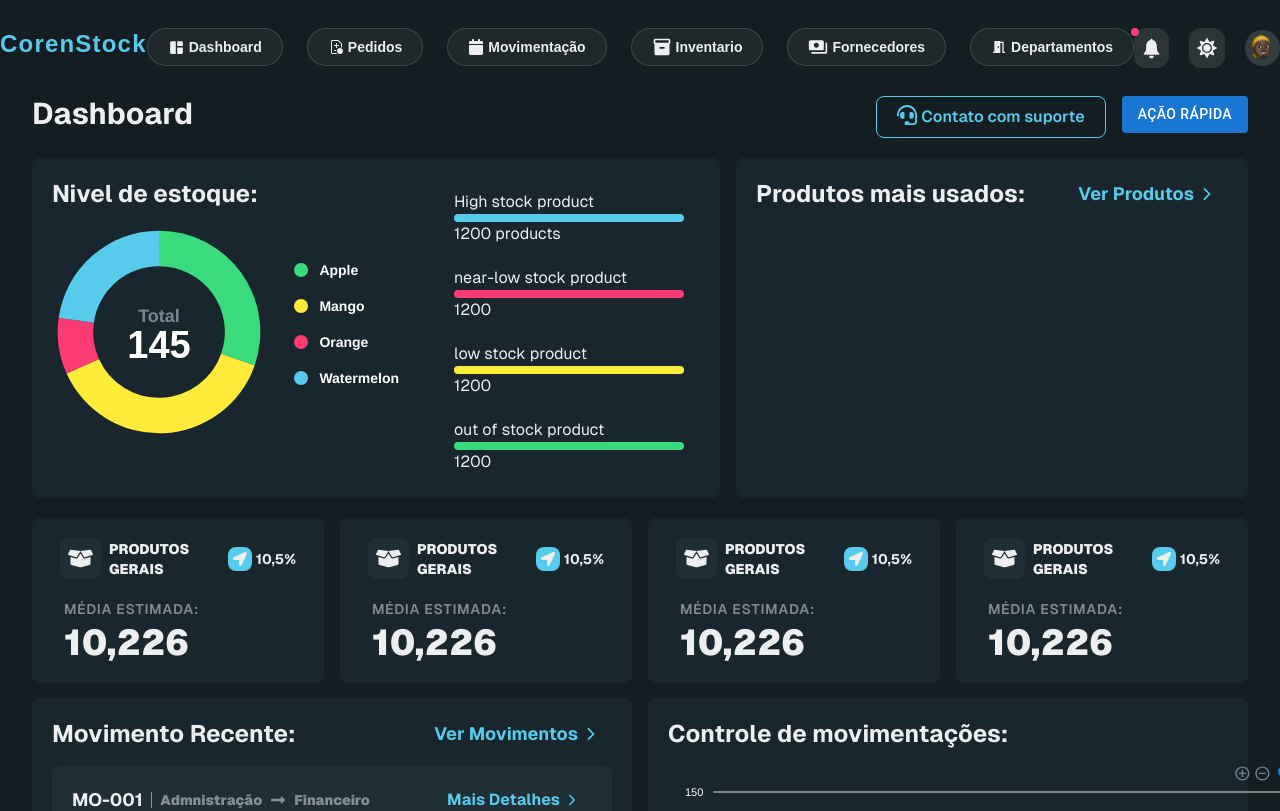
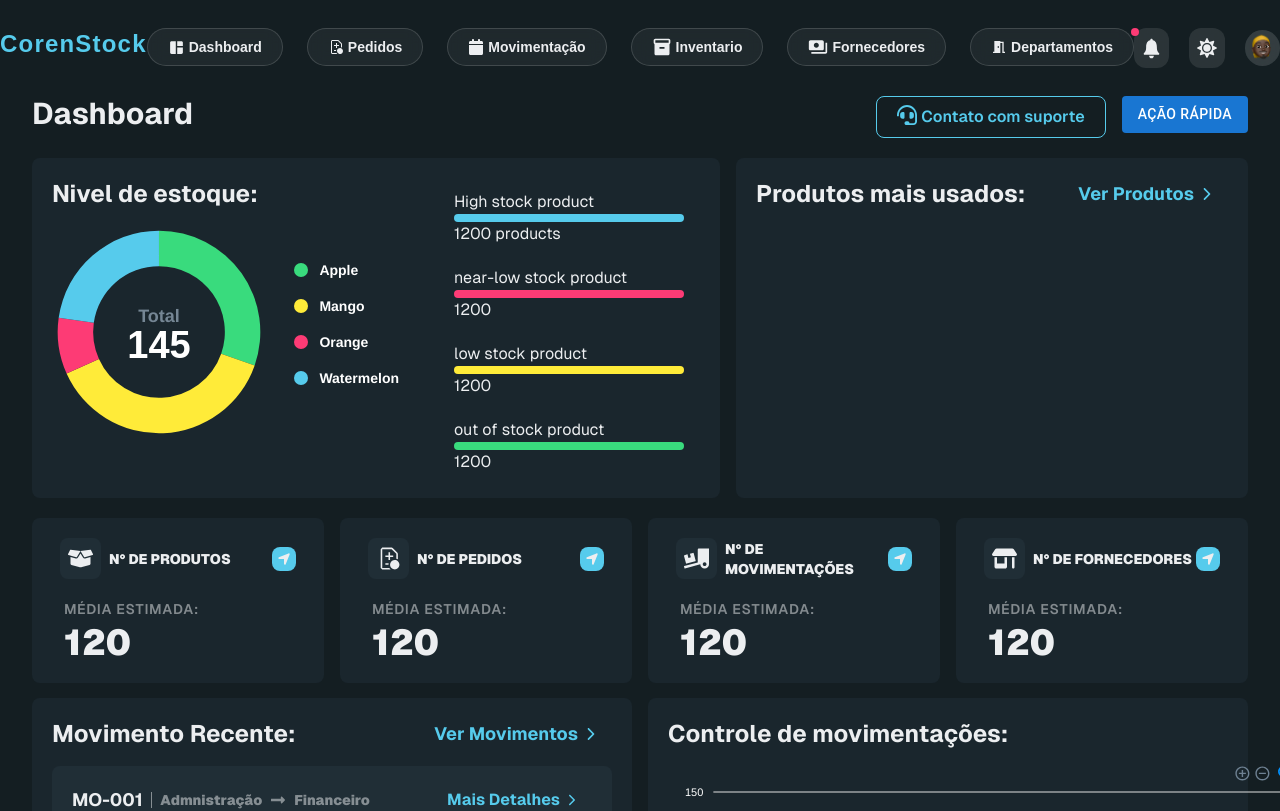
Before and after one commit to estelitafernanda/COREN-stock-frontend, a Next.js app: page / in a window 1280 px wide. Shown: the top 811 px of the page. Built offline with nearby package versions, Linux system fonts and the light colour scheme.

Commit message:
modal & components update

```diff
--- a/src/app/page.tsx
+++ b/src/app/page.tsx
@@ -1,14 +1,12 @@
 'use client';
-import { FaHeadset, FaBoxOpen, FaLocationArrow, FaLongArrowAltRight, FaCalendar  } from "react-icons/fa";
+import { FaHeadset, FaBoxOpen, FaLocationArrow, FaLongArrowAltRight, FaCalendar, FaTruckLoading } from "react-icons/fa";
+import { FaShop } from "react-icons/fa6";
 import { IoIosArrowForward } from "react-icons/io";
 import ChartPieDash from "@/components/dash/ChartPieDash";
-import Trash from "../../public/lixeira.png";
-import Chair from "../../public/cadeira.png";
-import Cookie from "../../public/biscoito.png";
-import Image from "next/image";
+import { VscGitPullRequestNewChanges } from "react-icons/vsc";
 import ButtonMenu from "@/components/ButtonMenu";
-import ProductCard from "@/components/ProductCard";
 import LineChartDash from "@/components/dash/LineChartDash";
+import TinyCards from "@/components/dash/TinyCards";
 
 
 
@@ -70,81 +68,10 @@ export default function Home() {
 
       <div className="grid grid-cols-4 gap-4 w-full h-40 mt-5">
 
-        <div className="bg-blackSecondary p-5 rounded-lg col-span-1">
-          <div className="flex justify-between px-2">
-            <div className="flex gap-2 items-center">
-              <div className="bg-blackThirdy p-2 rounded-lg">
-                <FaBoxOpen size={25}/>
-              </div>
-              <p className="text-sm uppercase font-black">Produtos Gerais</p>
-            </div>
-            <span className="flex items-center text-sm font-bold gap-1">
-              <div className="rounded-lg size-6 bg-primary flex items-center justify-center"><FaLocationArrow/></div>
-              10,5%
-            </span>
-          </div>
-          <div className="px-3 mt-5 flex flex-col gap-1">
-            <h3 className="text-sm font-semibold text-lightW/50 uppercase tracking-wider">Média estimada:</h3>
-            <h1 className="text-4xl font-black">10,226</h1>
-          </div>
-        </div>
-
-        <div className="bg-blackSecondary p-5 rounded-lg col-span-1">
-          <div className="flex justify-between px-2">
-            <div className="flex gap-2 items-center">
-              <div className="bg-blackThirdy p-2 rounded-lg">
-                <FaBoxOpen size={25}/>
-              </div>
-              <p className="text-sm uppercase font-black">Produtos Gerais</p>
-            </div>
-            <span className="flex items-center text-sm font-bold gap-1">
-              <div className="rounded-lg size-6 bg-primary flex items-center justify-center"><FaLocationArrow/></div>
-              10,5%
-            </span>
-          </div>
-          <div className="px-3 mt-5 flex flex-col gap-1">
-            <h3 className="text-sm font-semibold text-lightW/50 uppercase tracking-wider">Média estimada:</h3>
-            <h1 className="text-4xl font-black">10,226</h1>
-          </div>
-        </div>
-
-        <div className="bg-blackSecondary p-5 rounded-lg col-span-1">
-          <div className="flex justify-between px-2">
-            <div className="flex gap-2 items-center">
-              <div className="bg-blackThirdy p-2 rounded-lg">
-                <FaBoxOpen size={25}/>
-              </div>
-              <p className="text-sm uppercase font-black">Produtos Gerais</p>
-            </div>
-            <span className="flex items-center text-sm font-bold gap-1">
-              <div className="rounded-lg size-6 bg-primary flex items-center justify-center"><FaLocationArrow/></div>
-              10,5%
-            </span>
-          </div>
-          <div className="px-3 mt-5 flex flex-col gap-1">
-            <h3 className="text-sm font-semibold text-lightW/50 uppercase tracking-wider">Média estimada:</h3>
-            <h1 className="text-4xl font-black">10,226</h1>
-          </div>
-        </div>
-
-        <div className="bg-blackSecondary p-5 rounded-lg col-span-1">
-          <div className="flex justify-between px-2">
-            <div className="flex gap-2 items-center">
-              <div className="bg-blackThirdy p-2 rounded-lg">
-                <FaBoxOpen size={25}/>
-              </div>
-              <p className="text-sm uppercase font-black">Produtos Gerais</p>
-            </div>
-            <span className="flex items-center text-sm font-bold gap-1">
-              <div className="rounded-lg size-6 bg-primary flex items-center justify-center"><FaLocationArrow/></div>
-              10,5%
-            </span>
-          </div>
-          <div className="px-3 mt-5 flex flex-col gap-1">
-            <h3 className="text-sm font-semibold text-lightW/50 uppercase tracking-wider">Média estimada:</h3>
-            <h1 className="text-4xl font-black">10,226</h1>
-          </div>
-        </div>
+        <TinyCards title="Produtos" qnt={120} icon={<FaBoxOpen size={25}/>}/>
+        <TinyCards title="Pedidos" qnt={120} icon={<VscGitPullRequestNewChanges size={25}/>}/>
+        <TinyCards title="Movimentações" qnt={120} icon={<FaTruckLoading size={25}/>}/>
+        <TinyCards title="Fornecedores" qnt={120} icon={<FaShop size={25}/>}/>
 
       </div>
 
--- a/src/components/dash/LineChartDash.tsx
+++ b/src/components/dash/LineChartDash.tsx
@@ -17,6 +17,7 @@ const options: ApexOptions = {
   }],
     chart: {
     height: 350,
+    width: '100%',
     type: 'area',
     foreColor: "#fff",
   },
--- /dev/null
+++ b/src/components/dash/TinyCards.tsx
@@ -0,0 +1,26 @@
+import React from 'react'
+import { FaBoxOpen, FaLocationArrow } from 'react-icons/fa6'
+
+function TinyCards({title, qnt, icon}: {title: string, qnt: number, icon: React.ReactNode}) {
+  return (
+            <div className="bg-blackSecondary p-5 rounded-lg col-span-1">
+              <div className="flex justify-between px-2">
+                <div className="flex gap-2 items-center">
+                  <div className="bg-blackThirdy p-2 rounded-lg">
+                    {icon}
+                  </div>
+                  <p className="text-sm uppercase font-black">N° de {title}</p>
+                </div>
+                <span className="flex items-center text-sm font-bold gap-1">
+                  <div className="rounded-lg size-6 bg-primary flex items-center justify-center"><FaLocationArrow/></div>
+                </span>
+              </div>
+              <div className="px-3 mt-5 flex flex-col gap-1">
+                <h3 className="text-sm font-semibold text-lightW/50 uppercase tracking-wider">Média estimada:</h3>
+                <h1 className="text-4xl font-black">{qnt}</h1>
+              </div>
+            </div>
+  )
+}
+
+export default TinyCards
```
